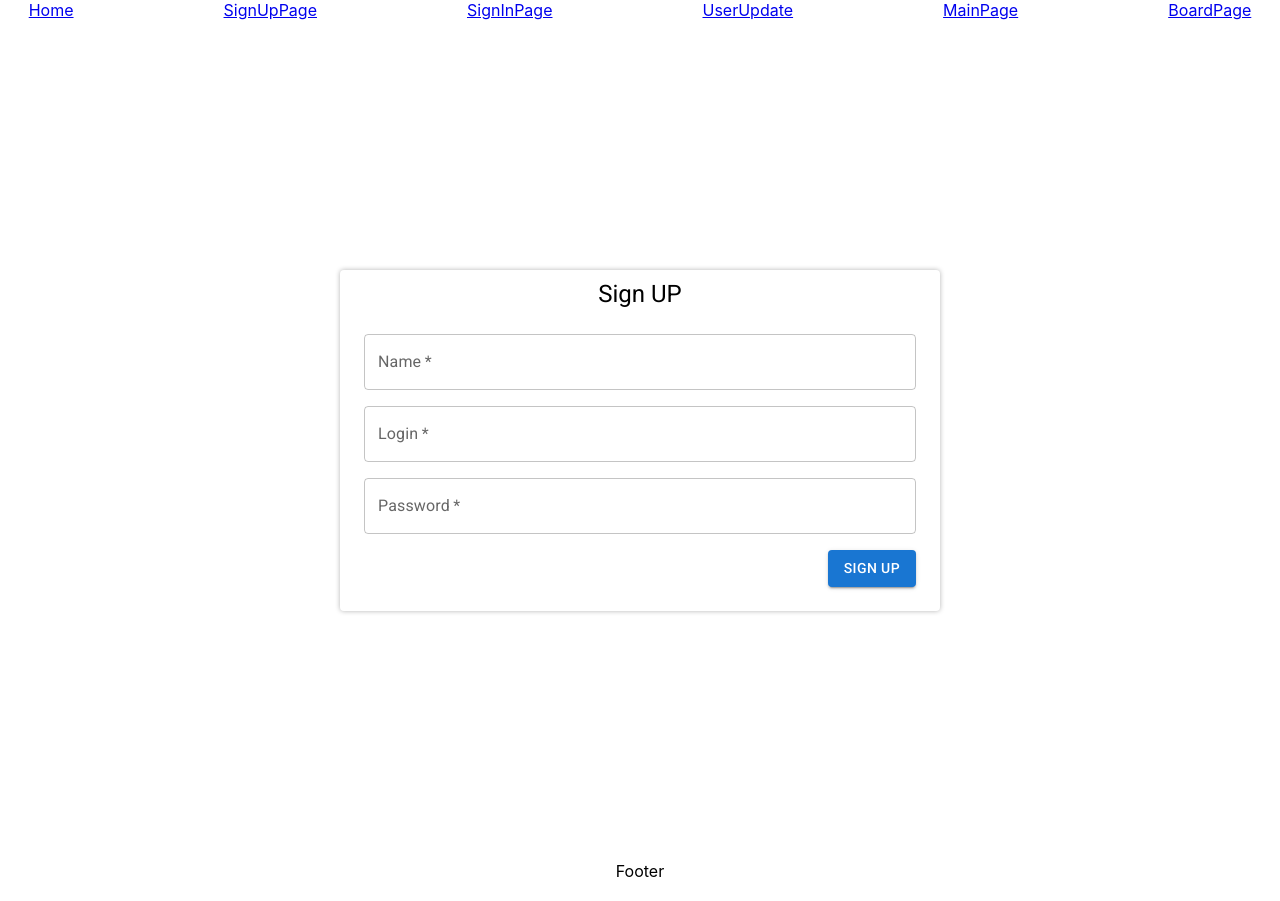
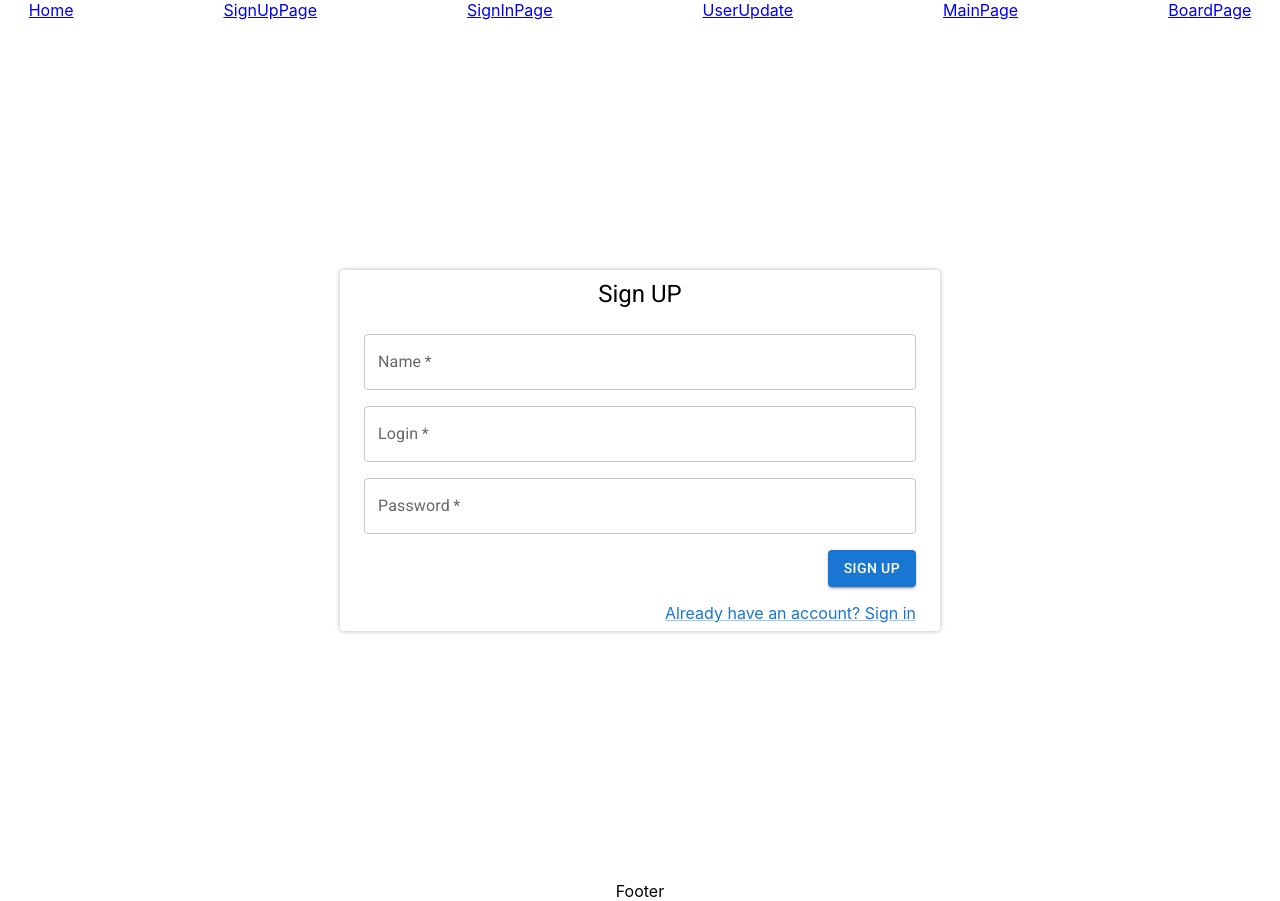
Before and after one commit to vostavhy/project-management-app, a React (Create React App) app: page /sign-up in a window 1280 px wide. Built offline with nearby package versions, Linux system fonts and the light colour scheme.

Commit message:
feat: implement links in sign forms

```diff
--- a/src/pages/SignUpInPage.tsx
+++ b/src/pages/SignUpInPage.tsx
@@ -6,11 +6,13 @@ import {
   TextField,
   Button,
   CircularProgress,
+  Link,
 } from '@mui/material/';
 import { useState } from 'react';
 import { useForm } from 'react-hook-form';
 import { useNavigate } from 'react-router';
 import { Snack } from '../components/Snack';
+import { path } from '../helpers/enums';
 
 export interface SignProps {
   name: string;
@@ -85,7 +87,7 @@ export default function SignInUpPage(props: SignProps) {
               />
             </Grid>
           </Grid>
-          <Grid container justifyContent='flex-end' alignItems='center' sx={{ mt: 2, mb: 2 }}>
+          <Grid container sx={{ mt: 2, mb: 2, justifyContent: 'flex-end', alignItems: 'center' }}>
             {isLoading && (
               <Grid item>
                 <CircularProgress size={30} sx={{ mr: 2 }} />
@@ -96,6 +98,13 @@ export default function SignInUpPage(props: SignProps) {
                 {name}
               </Button>
             </Grid>
+          </Grid>
+          <Grid item textAlign='right'>
+            {isName ? (
+              <Link href={path.signIn}>{'Already have an account? Sign in'}</Link>
+            ) : (
+              <Link href={path.signUp}>{"Don't have an account? Sign up"}</Link>
+            )}
           </Grid>
         </Box>
       </Box>
```
